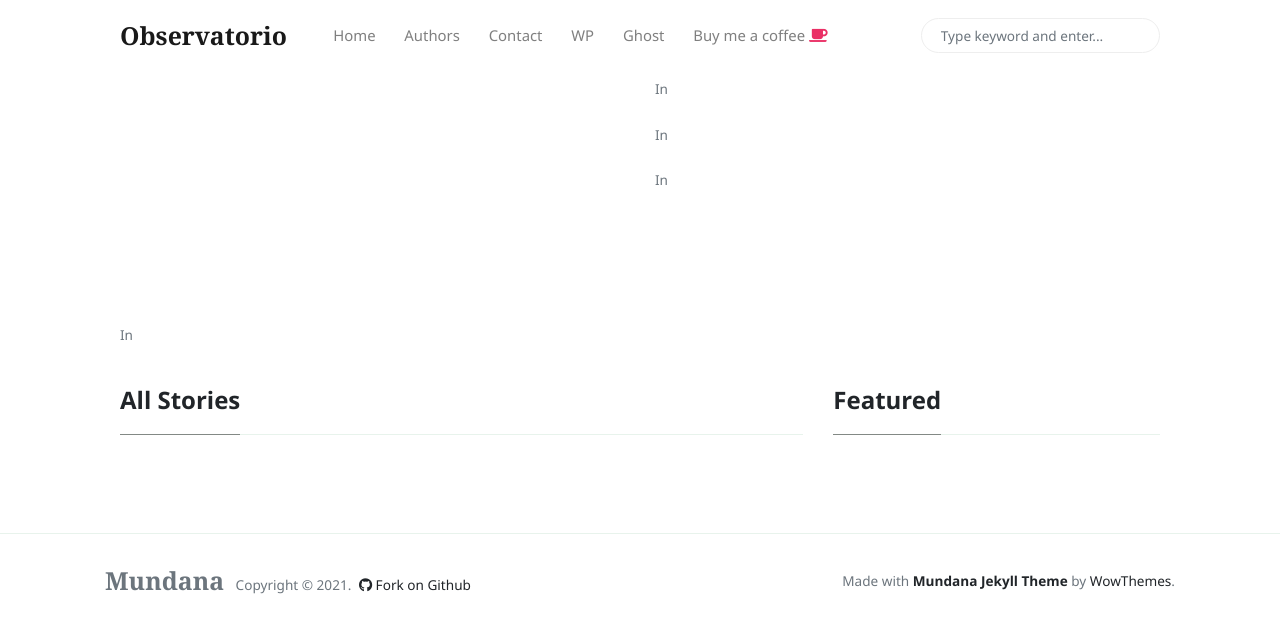
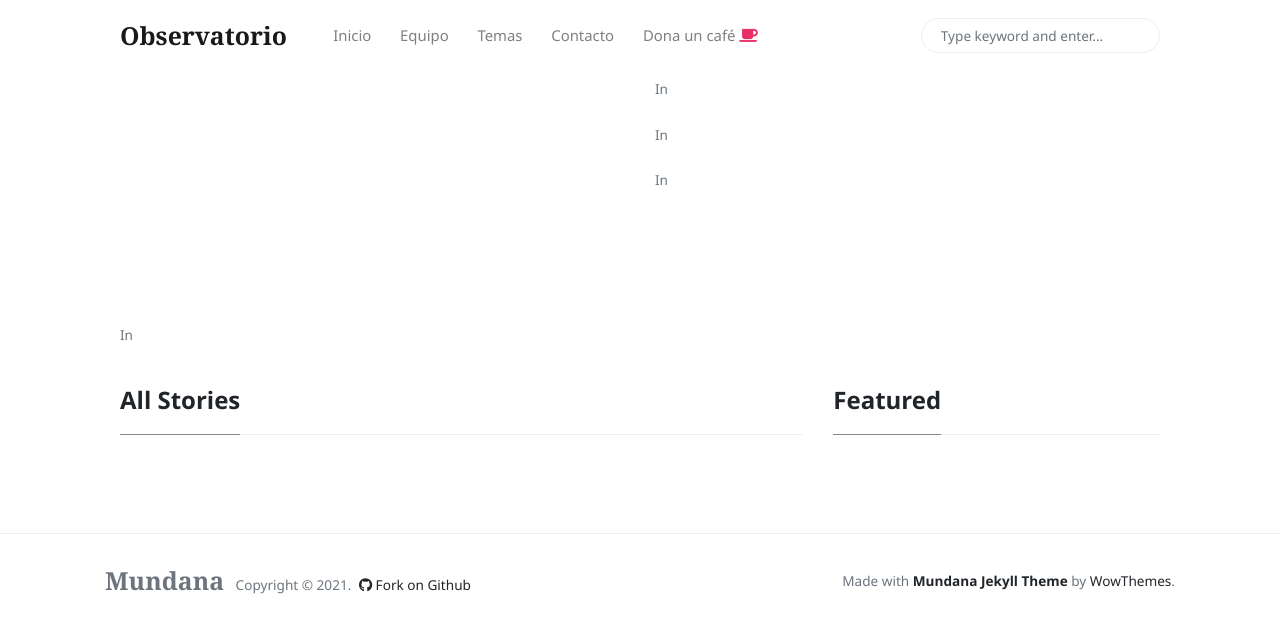
Before and after one commit to Alex-writes-something/observatorio.github.io, a Jekyll site: the page built from index.html, in a window 1280 px wide. Shown: the top 633 px of the page. Built offline with Jekyll 4.4.1, drawn with Linux system fonts in a browser that asks for light colours; nearby versions of some CDN libraries; the list of posts is cut into pages by our own code.

Commit message:
Update menu-header.html

```diff
--- a/_includes/menu-header.html
+++ b/_includes/menu-header.html
@@ -1,20 +1,17 @@
 <!--  Replace menu links here -->
 
 <li class="nav-item">
-<a class="nav-link" href="{{site.baseurl}}/index.html">Home</a>
+<a class="nav-link" href="{{site.baseurl}}/index.html">Inicio</a>
 </li>
 <li class="nav-item">
-<a class="nav-link" href="{{site.baseurl}}/authors-list.html">Authors</a>
+<a class="nav-link" href="{{site.baseurl}}/authors-list.html">Equipo</a>
 </li>
 <li class="nav-item">
-<a class="nav-link" href="{{site.baseurl}}/contact.html">Contact</a>
+<a class="nav-link" href="{{site.baseurl}}/themes.html">Temas</a>
 </li>
 <li class="nav-item">
-<a target="_blank" class="nav-link" href="https://www.wowthemes.net/themes/mundana-wordpress/">WP</a>
+<a class="nav-link" href="{{site.baseurl}}/contact.html">Contacto</a>
 </li>
 <li class="nav-item">
-<a target="_blank" class="nav-link" href="https://www.wowthemes.net/themes/mundana-ghost/">Ghost</a>
+<a target="_blank" class="nav-link" href="https://www.wowthemes.net/donate/">Dona un café <i class="fa fa-coffee text-danger"></i></a>
 </li>
-<li class="nav-item">
-<a target="_blank" class="nav-link" href="https://www.wowthemes.net/donate/">Buy me a coffee <i class="fa fa-coffee text-danger"></i></a>
-</li>
```
